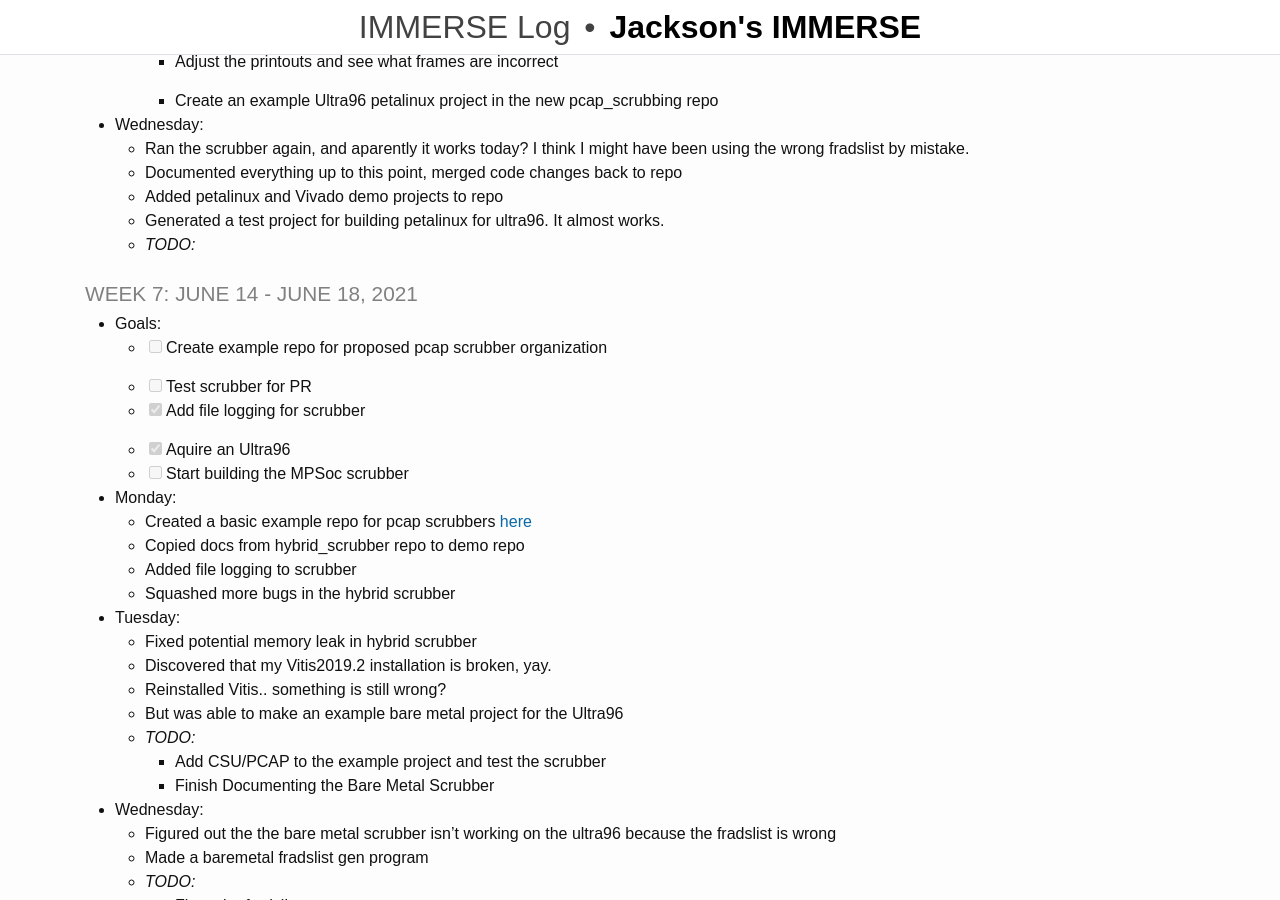
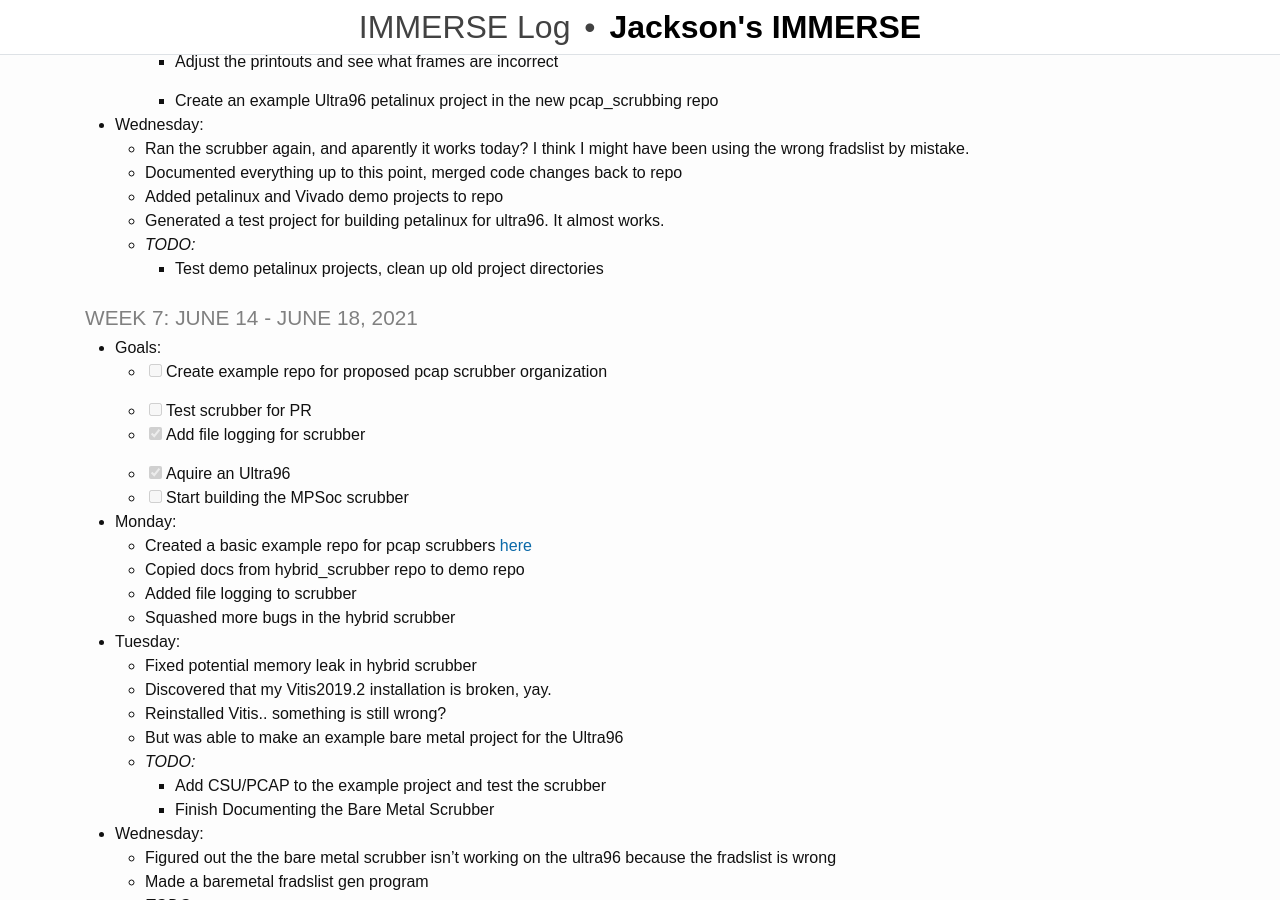
Before and after one commit to rjsmith1999/IMMERSE, a Jekyll site: the page built from _pages/log.md, in a window 1280 px wide and 900 px high, scrolled down 728 px. Built offline with Jekyll 4.4.1, drawn with Linux system fonts in a browser that asks for light colours.

Commit message:
Update Log

```diff
--- a/_pages/log.md
+++ b/_pages/log.md
@@ -44,6 +44,7 @@ title: IMMERSE Log
   - Added petalinux and Vivado demo projects to repo
   - Generated a test project for building petalinux for ultra96. It almost works.
   - _TODO:_
+    - Test demo petalinux projects, clean up old project directories
 
 
 ### Week 7: June 14 - June 18, 2021
```
